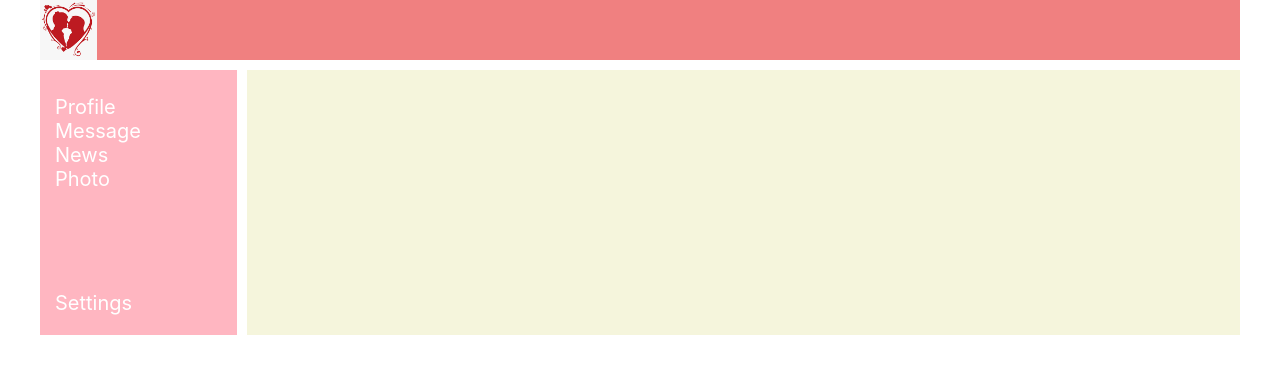
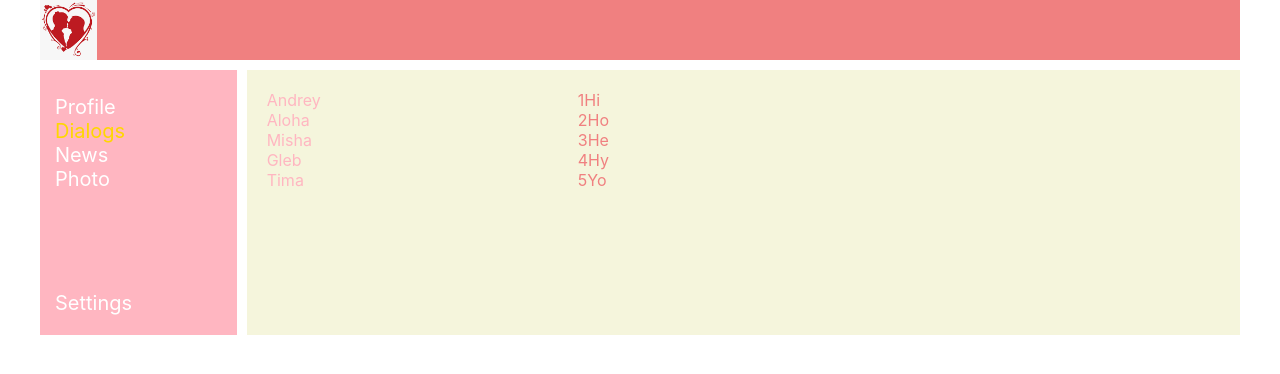
Before and after one commit to Sendega89/My_First_React_Project, a React (Create React App) app: page /Dialogs in a window 1280 px wide. Shown: the top 374 px of the page. Built offline with nearby package versions, Linux system fonts and the light colour scheme.

Commit message:
refactoring block Profile.jsx add massives dialogsData,messageData, refactoring Message.jsx add dialogsElements add messageElements fix messageElements add DialogItem.jsx add Message.jsx

```diff
--- a/src/App.js
+++ b/src/App.js
@@ -7,7 +7,7 @@ import Settings from "./Components/Sidebar/Item/Settings/Settings";
 import {BrowserRouter, Route} from "react-router-dom";
 import Photo from "./Components/Sidebar/Item/Photo/Photo";
 import News from "./Components/Sidebar/Item/News/News";
-import Message from "./Components/Sidebar/Item/Message/Message";
+import Dialogs from "./Components/Sidebar/Item/Dialogs/Dialogs";
 
 
 
@@ -19,7 +19,7 @@ function App() {
                 <Sidebar/>
                 <div className="content">
                     <Route path="/Profile" component={Profile}/>
-                    <Route path="/Message" component={Message}/>
+                    <Route path="/Dialogs" component={Dialogs}/>
                     <Route path="/Photo"   component={Photo}/>
                     <Route path="/News" component={News}/>
                     <Route path="/Settings" component={Settings}/>
--- /dev/null
+++ b/src/Components/Sidebar/Item/Dialogs/DialogItem/DialogItem.jsx
@@ -0,0 +1,41 @@
+import s from "./DialogItem.module.css"
+import {NavLink} from "react-router-dom";
+
+
+function MessageItem(props) {
+    let path = "/Dialogs/dialogs/"
+    return (
+        <div className={s.dialogs}>
+            <NavLink to={path + props.id}>{props.name} </NavLink>
+        </div>
+    )
+}
+
+
+
+function DialogItem() {
+
+
+    let dialogsData = [
+        {id: 1, name: 'Andrey'},
+        {id: 2, name: 'Aloha'},
+        {id: 3, name: 'Misha'},
+        {id: 4, name: 'Gleb'},
+        {id: 5, name: 'Tima'},
+    ]
+
+
+    let dialogsElements = dialogsData.map(dialog => <MessageItem name={dialog.name} id={dialog.id} />)
+
+    return (
+        <div className={s.dialogs}>
+            <div className={s.dialogs_item}>
+                {dialogsElements}
+
+            </div>
+
+        </div>
+    )
+}
+
+export default DialogItem;
--- /dev/null
+++ b/src/Components/Sidebar/Item/Dialogs/DialogItem/DialogItem.module.css
@@ -0,0 +1,11 @@
+
+.dialogs_item {
+
+    padding: 20px;
+
+}
+.dialogs_item a {
+    text-decoration: none;
+    color: lightpink;
+
+}
--- /dev/null
+++ b/src/Components/Sidebar/Item/Dialogs/Dialogs.jsx
@@ -0,0 +1,26 @@
+import React from "react";
+import s from "./Dialogs.module.css";
+import {NavLink} from "react-router-dom";
+import DialogItem from "./DialogItem/DialogItem";
+import MessageContent from "./Message/Message";
+
+
+
+
+function Dialogs() {
+
+    return (
+        <div className={s.dialogs}>
+            <div className={s.dialogs_item}>
+             <DialogItem/>
+
+            </div>
+            <div className={s.messages}>
+
+                <MessageContent/>
+            </div>
+        </div>
+    )
+}
+
+export default Dialogs;
--- /dev/null
+++ b/src/Components/Sidebar/Item/Dialogs/Dialogs.module.css
@@ -0,0 +1,4 @@
+.dialogs {
+    display: grid;
+    grid-template-columns: 1fr 2fr;
+}
--- /dev/null
+++ b/src/Components/Sidebar/Item/Dialogs/Message/Message.jsx
@@ -0,0 +1,35 @@
+import React from "react";
+import s from "./Message.module.css"
+
+
+function MessageContent(props) {
+    return (
+        <div className={s.message}>
+            {props.id}
+            {props.message}
+        </div>)
+}
+
+
+function Message() {
+    let messageData = [
+        {id: 1, message: 'Hi'},
+        {id: 2, message: 'Ho'},
+        {id: 3, message: 'He'},
+        {id: 4, message: 'Hy'},
+        {id: 5, message: 'Yo'},
+    ]
+
+
+    let messageElements = messageData.map(mess => <MessageContent message={mess.message} id={mess.id}/>)
+    return (
+
+        <div className={s.messages}>
+
+            {messageElements}
+
+        </div>
+    )
+}
+
+export default Message;
--- /dev/null
+++ b/src/Components/Sidebar/Item/Dialogs/Message/Message.module.css
@@ -0,0 +1,8 @@
+.messages {
+    margin-top: 20px;
+
+}
+
+.message {
+    color: lightcoral;
+}
--- a/src/Components/Sidebar/Item/Message/Message.jsx
+++ /dev/null
@@ -1,58 +0,0 @@
-import React from "react";
-import s from "./Message.module.css";
-import {NavLink} from "react-router-dom";
-
-function MessageContent(props) {
-    return (
-        <div className={s.message}>
-            {props.id}
-            {props.message}
-        </div>)
-}
-function MessageItem(props) {
-    let path = "/Message/dialogs/"
-    return (
-        <div className={s.dialogs}>
-            <NavLink to={path + props.id}>{props.name} </NavLink>
-        </div>
-    )
-}
-
-
-
-function Message() {
-
-
-    let dialogsData = [
-        {id: 1, name: 'Andrey'},
-        {id: 2, name: 'Aloha'},
-        {id: 3, name: 'Misha'},
-        {id: 4, name: 'Gleb'},
-        {id: 5, name: 'Tima'},
-    ]
-    let messageData = [
-        {id: 1, message: 'Hi'},
-        {id: 2, message: 'Ho'},
-        {id: 3, message: 'He'},
-        {id: 4, message: 'Hy'},
-        {id: 5, message: 'Yo'},
-    ]
-
-    let dialogsElements = dialogsData.map(dialog => <MessageItem name={dialog.name} id={dialog.id} />)
-    let messageElements = messageData.map(mess => <MessageContent message={mess.message} id={mess.id}/>)
-    return (
-        <div className={s.dialogs}>
-            <div className={s.dialogs_item}>
-                {dialogsElements}
-
-            </div>
-            <div className={s.messages}>
-
-                {messageElements}
-
-            </div>
-        </div>
-    )
-}
-
-export default Message;
--- a/src/Components/Sidebar/Item/Message/Message.module.css
+++ /dev/null
@@ -1,23 +0,0 @@
-.dialogs {
-    display: grid;
-    grid-template-columns: 1fr 2fr;
-}
-
-.dialogs_item {
-
-    padding: 20px;
-
-}
-.dialogs_item a {
-    text-decoration: none;
-    color: lightpink;
-
-}
-.messages {
-margin-top: 20px;
-
-}
-
-.message {
-color: lightcoral;
-}
--- a/src/Components/Sidebar/Sidebar.jsx
+++ b/src/Components/Sidebar/Sidebar.jsx
@@ -10,7 +10,7 @@ function Sidebar() {
                     <NavLink to="/Profile" activeClassName={s.activeLink}> Profile</NavLink>
                 </div>
                 <div className={s.item}>
-                    <NavLink to="/Message" activeClassName={s.activeLink}>Message</NavLink></div>
+                    <NavLink to="/Dialogs" activeClassName={s.activeLink}>Dialogs</NavLink></div>
                 <div className={s.item}>
                     <NavLink to="/News" activeClassName={s.activeLink}>News</NavLink></div>
                 <div className={s.item}>
```
